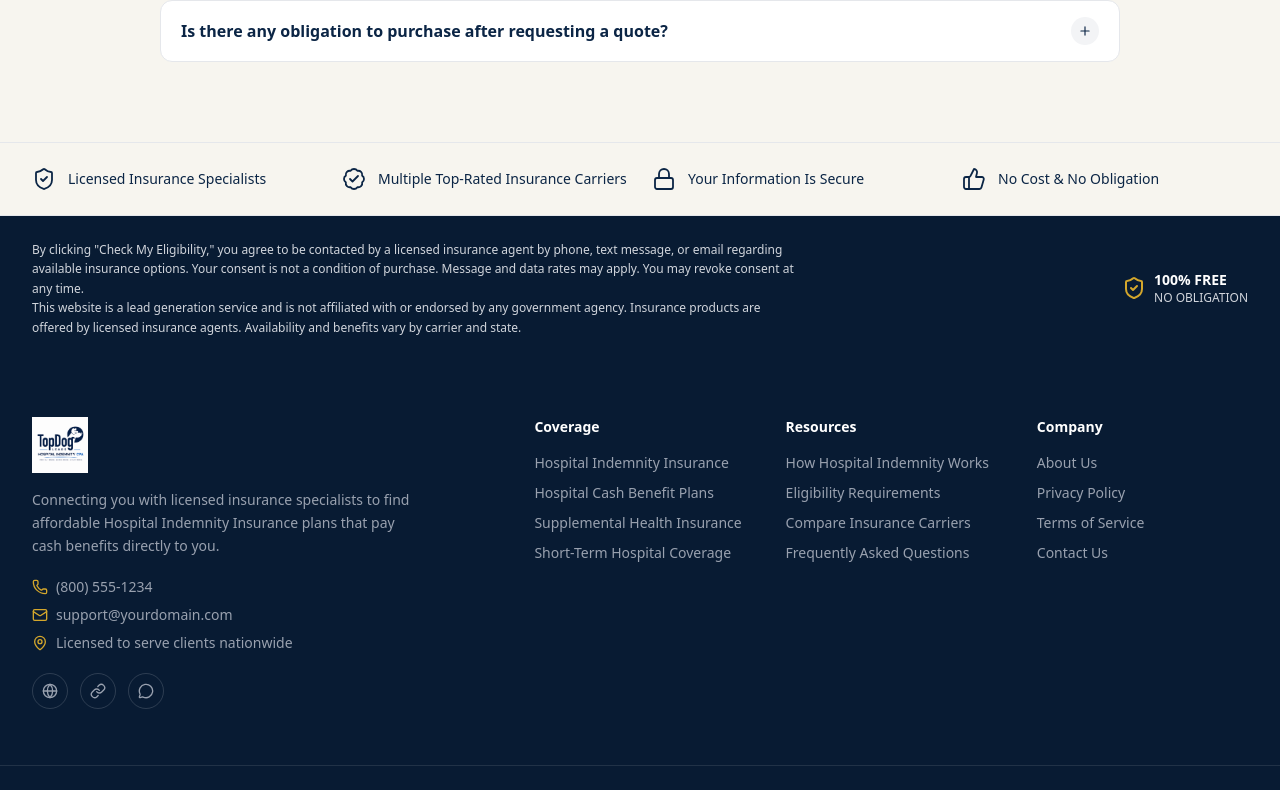
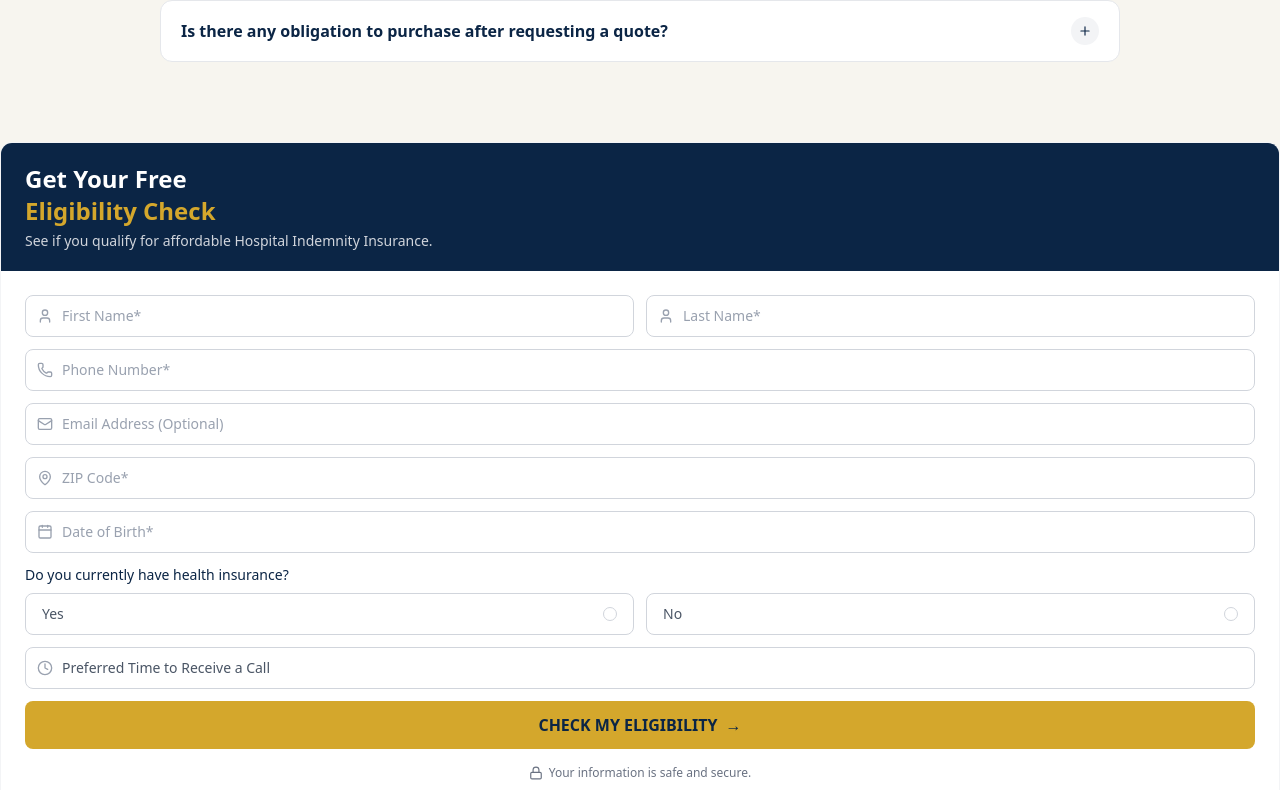
Before and after one commit to kamil-Abbas12/hospital-indemity, a Next.js app: page / in a window 1280 px wide. Shown: the part 2534-3324 px from the top of the page. Built offline with nearby package versions, Linux system fonts and the light colour scheme.

Commit message:
first commit

```diff
--- a/app/components/TrustDisclaimer.tsx
+++ b/app/components/TrustDisclaimer.tsx
@@ -1,51 +1,180 @@
-import { ShieldCheck, BadgeCheck, Lock, ThumbsUp } from "lucide-react";
+"use client";
 
-const trust = [
-  { icon: ShieldCheck, label: "Licensed Insurance Specialists" },
-  { icon: BadgeCheck, label: "Multiple Top-Rated Insurance Carriers" },
-  { icon: Lock, label: "Your Information Is Secure" },
-  { icon: ThumbsUp, label: "No Cost & No Obligation" },
-];
+import { useEffect, useState } from "react";
+import { User, Phone, Mail, MapPin, Calendar, Clock, Lock } from "lucide-react";
 
-export default function TrustDisclaimer() {
+export default function EligibilityForm() {
+  const [hasInsurance, setHasInsurance] = useState<"yes" | "no" | null>(null);
+
+  useEffect(() => {
+    const updateFields = () => {
+      const leadidToken = document.querySelector<HTMLInputElement>("#leadid_token, input[name='universal_leadid']");
+      const hidLeadid = document.getElementById("Hidleadid") as HTMLInputElement | null;
+      const hidTrusted = document.getElementById("hidTrusted") as HTMLInputElement | null;
+      const trustedToken = document.querySelector<HTMLInputElement>(
+        "#xxTrustedFormToken_0, #xxTrustedFormCertUrl, input[name='xxTrustedFormToken_0'], input[name='xxTrustedFormCertUrl']"
+      );
+
+      if (leadidToken && hidLeadid && leadidToken.value) {
+        hidLeadid.value = leadidToken.value;
+      }
+      if (trustedToken && hidTrusted && trustedToken.value) {
+        hidTrusted.value = trustedToken.value;
+      }
+    };
+
+    const polling = window.setInterval(updateFields, 5000);
+    updateFields();
+
+    const trustedFormField = "xxTrustedFormCertUrl";
+    const provideReferrer = false;
+    const trustedScript = document.createElement("script");
+    trustedScript.type = "text/javascript";
+    trustedScript.async = true;
+    trustedScript.src =
+      "http" +
+      (document.location.protocol === "https:" ? "s" : "") +
+      "://api.trustedform.com/trustedform.js?provide_referrer=" +
+      encodeURIComponent(String(provideReferrer)) +
+      "&field=" +
+      encodeURIComponent(trustedFormField) +
+      "&l=" +
+      new Date().getTime() +
+      Math.random();
+    document.head.appendChild(trustedScript);
+
+    const leadidScript = document.createElement("script");
+    leadidScript.id = "LeadiDscript_campaign";
+    leadidScript.type = "text/javascript";
+    leadidScript.async = true;
+    leadidScript.src =
+      "//create.lidstatic.com/campaign/372b9fce-b1fd-68e6-0d81-5286de90f4f0.js?snippet_version=2";
+
+    const placeholder = document.getElementById("LeadiDscript");
+    if (placeholder?.parentNode) {
+      placeholder.parentNode.insertBefore(leadidScript, placeholder);
+    } else {
+      document.body.appendChild(leadidScript);
+    }
+
+    return () => window.clearInterval(polling);
+  }, []);
+
+  const handleSubmit = (e: React.FormEvent) => {
+    e.preventDefault();
+    // Wire this up to your lead API / CRM endpoint
+    console.log("Form submitted");
+  };
+
   return (
-    <div>
-      <div className="bg-ivory border-y border-gray-200 py-6">
-        <div className="max-w-7xl mx-auto px-4 sm:px-6 lg:px-8 grid grid-cols-2 sm:grid-cols-4 gap-6">
-          {trust.map(({ icon: Icon, label }) => (
-            <div key={label} className="flex items-center gap-3">
-              <Icon className="w-6 h-6 text-navy shrink-0" strokeWidth={1.8} />
-              <span className="text-sm text-navy font-medium leading-snug">
-                {label}
-              </span>
-            </div>
-          ))}
-        </div>
+    <div className="bg-white rounded-xl shadow-xl overflow-hidden border border-gray-100">
+      <div className="bg-navy px-6 py-5">
+        <p className="font-display text-white text-xl sm:text-2xl font-semibold">
+          Get Your Free
+        </p>
+        <p className="font-display text-gold text-xl sm:text-2xl font-bold">
+          Eligibility Check
+        </p>
+        <p className="text-gray-300 text-sm mt-1">
+          See if you qualify for affordable Hospital Indemnity Insurance.
+        </p>
       </div>
 
-      <div className="bg-navy-dark text-gray-300 py-6">
-        <div className="max-w-7xl mx-auto px-4 sm:px-6 lg:px-8 flex flex-col sm:flex-row items-start sm:items-center justify-between gap-4">
-          <p className="text-xs leading-relaxed max-w-3xl">
-            By clicking &quot;Check My Eligibility,&quot; you agree to be
-            contacted by a licensed insurance agent by phone, text message, or
-            email regarding available insurance options. Your consent is not a
-            condition of purchase. Message and data rates may apply. You may
-            revoke consent at any time.
-            <br className="hidden sm:block" />
-            This website is a lead generation service and is not affiliated
-            with or endorsed by any government agency. Insurance products are
-            offered by licensed insurance agents. Availability and benefits
-            vary by carrier and state.
+      <form onSubmit={handleSubmit} className="p-6 space-y-3">
+        <input id="leadid_token" name="universal_leadid" type="hidden" value="" />
+        <input id="Hidleadid" name="Hidleadid" type="hidden" value="" />
+        <input id="hidTrusted" name="hidTrusted" type="hidden" value="" />
+        <input id="xxTrustedFormToken_0" name="xxTrustedFormToken_0" type="hidden" value="" />
+
+        <div className="grid grid-cols-2 gap-3">
+          <InputField icon={<User className="w-4 h-4" />} placeholder="First Name*" required />
+          <InputField icon={<User className="w-4 h-4" />} placeholder="Last Name*" required />
+        </div>
+
+        <InputField icon={<Phone className="w-4 h-4" />} placeholder="Phone Number*" type="tel" required />
+        <InputField icon={<Mail className="w-4 h-4" />} placeholder="Email Address (Optional)" type="email" />
+        <InputField icon={<MapPin className="w-4 h-4" />} placeholder="ZIP Code*" required />
+        <InputField icon={<Calendar className="w-4 h-4" />} placeholder="Date of Birth*" type="text" onFocus={(e) => (e.target.type = "date")} required />
+
+        <div>
+          <p className="text-sm text-navy font-medium mb-2">
+            Do you currently have health insurance?
           </p>
-          <div className="flex items-center gap-2 shrink-0">
-            <ShieldCheck className="w-6 h-6 text-gold" />
-            <div className="leading-tight">
-              <p className="font-bold text-white text-sm">100% FREE</p>
-              <p className="text-xs">NO OBLIGATION</p>
-            </div>
+          <div className="flex gap-3">
+            {(["yes", "no"] as const).map((val) => (
+              <button
+                type="button"
+                key={val}
+                onClick={() => setHasInsurance(val)}
+                className={`flex-1 flex items-center justify-between px-4 py-2.5 rounded-lg border text-sm font-medium transition-colors ${
+                  hasInsurance === val
+                    ? "border-teal bg-teal/5 text-navy"
+                    : "border-gray-300 text-gray-600"
+                }`}
+              >
+                {val === "yes" ? "Yes" : "No"}
+                <span
+                  className={`w-3.5 h-3.5 rounded-full border ${
+                    hasInsurance === val ? "border-teal bg-teal" : "border-gray-300"
+                  }`}
+                />
+              </button>
+            ))}
           </div>
         </div>
-      </div>
+
+        <div className="relative">
+          <Clock className="w-4 h-4 text-gray-400 absolute left-3 top-1/2 -translate-y-1/2" />
+          <select className="w-full pl-9 pr-3 py-2.5 rounded-lg border border-gray-300 text-sm text-gray-600 appearance-none focus:outline-none focus:ring-2 focus:ring-teal/40">
+            <option>Preferred Time to Receive a Call</option>
+            <option>Morning (8am - 12pm)</option>
+            <option>Afternoon (12pm - 4pm)</option>
+            <option>Evening (4pm - 8pm)</option>
+          </select>
+        </div>
+
+        <button
+          id="btnSubmit"
+          type="submit"
+          className="w-full bg-gold hover:bg-gold-light transition-colors text-navy font-bold py-3 rounded-lg flex items-center justify-center gap-2"
+        >
+          CHECK MY ELIGIBILITY <span aria-hidden>&rarr;</span>
+        </button>
+
+        <p className="flex items-center justify-center gap-1.5 text-xs text-gray-500 pt-1">
+          <Lock className="w-3.5 h-3.5" /> Your information is safe and secure.
+        </p>
+      </form>
+      <div id="LeadiDscript" />
     </div>
   );
 }
+
+function InputField({
+  icon,
+  placeholder,
+  type = "text",
+  required = false,
+  onFocus,
+}: {
+  icon: React.ReactNode;
+  placeholder: string;
+  type?: string;
+  required?: boolean;
+  onFocus?: (e: React.FocusEvent<HTMLInputElement>) => void;
+}) {
+  return (
+    <div className="relative">
+      <span className="text-gray-400 absolute left-3 top-1/2 -translate-y-1/2">
+        {icon}
+      </span>
+      <input
+        type={type}
+        required={required}
+        placeholder={placeholder}
+        onFocus={onFocus}
+        className="w-full pl-9 pr-3 py-2.5 rounded-lg border border-gray-300 text-sm text-gray-700 placeholder:text-gray-400 focus:outline-none focus:ring-2 focus:ring-teal/40"
+      />
+    </div>
+  );
+}
```
Also changed, not shown: public/logo.png.
